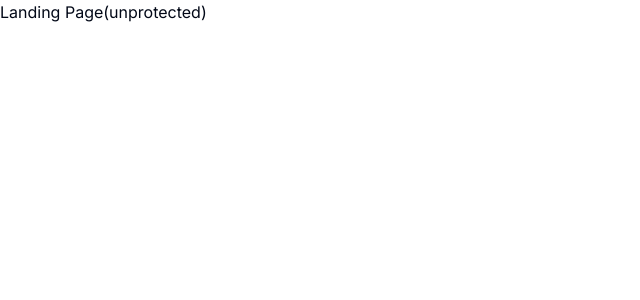
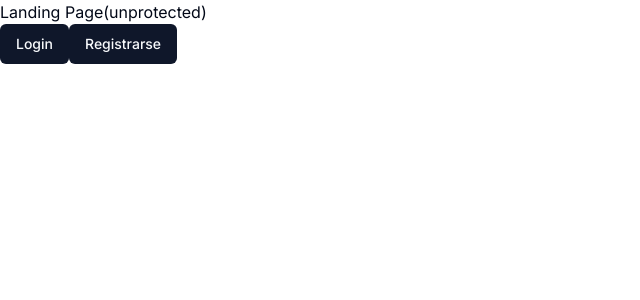
Before and after one commit to Noodle96/SynthIA, a Next.js app: page / in a window 1280 px wide. Shown: the top 300 px of the page, without its empty margins (0-640 px from the left). Built offline with nearby package versions, Linux system fonts and the light colour scheme.

Commit message:
Configurando the landing Page to login and register

```diff
--- a/app/(landing)/page.tsx
+++ b/app/(landing)/page.tsx
@@ -1,8 +1,19 @@
+import { Button } from "@/components/ui/button";
+import Link from "next/link";
+
 // sfc
 const LandingPage = () => {
 	return (
 		<div>
 			<h1>Landing Page(unprotected)</h1>
+			<div>
+				<Link href='sign-in'>
+					<Button>Login</Button>
+				</Link>
+				<Link href='sign-up'>
+					<Button>Registrarse</Button>
+				</Link>
+			</div>
 		</div>
 	);
 }
```
